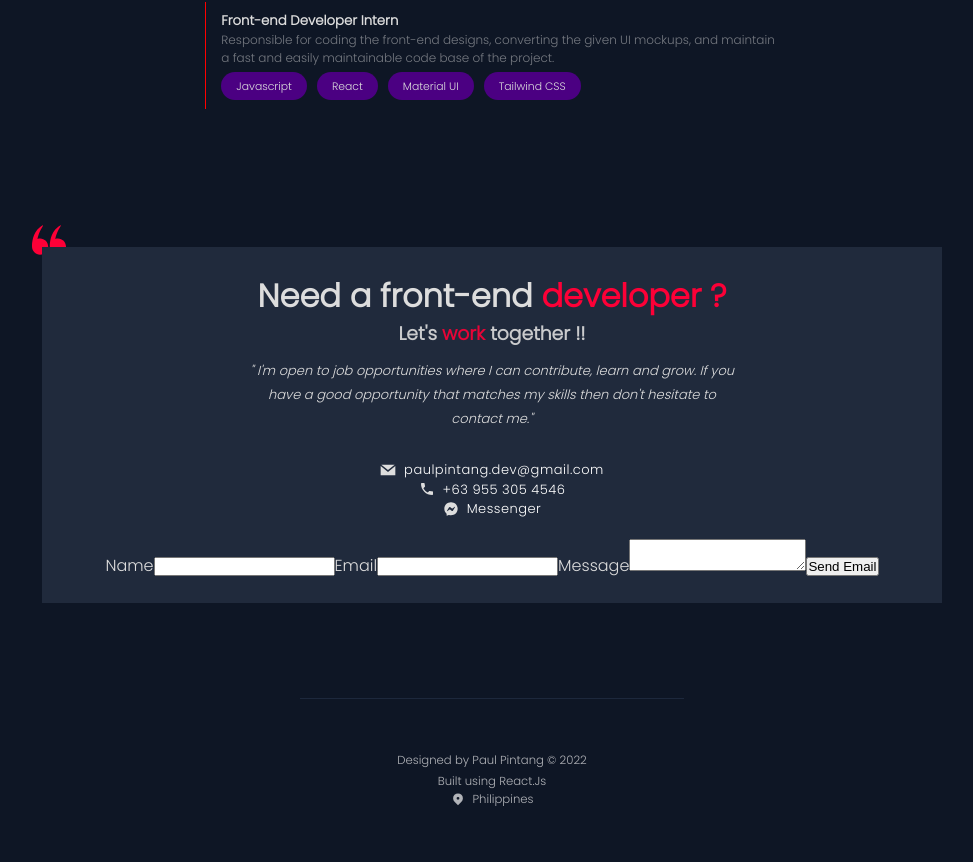
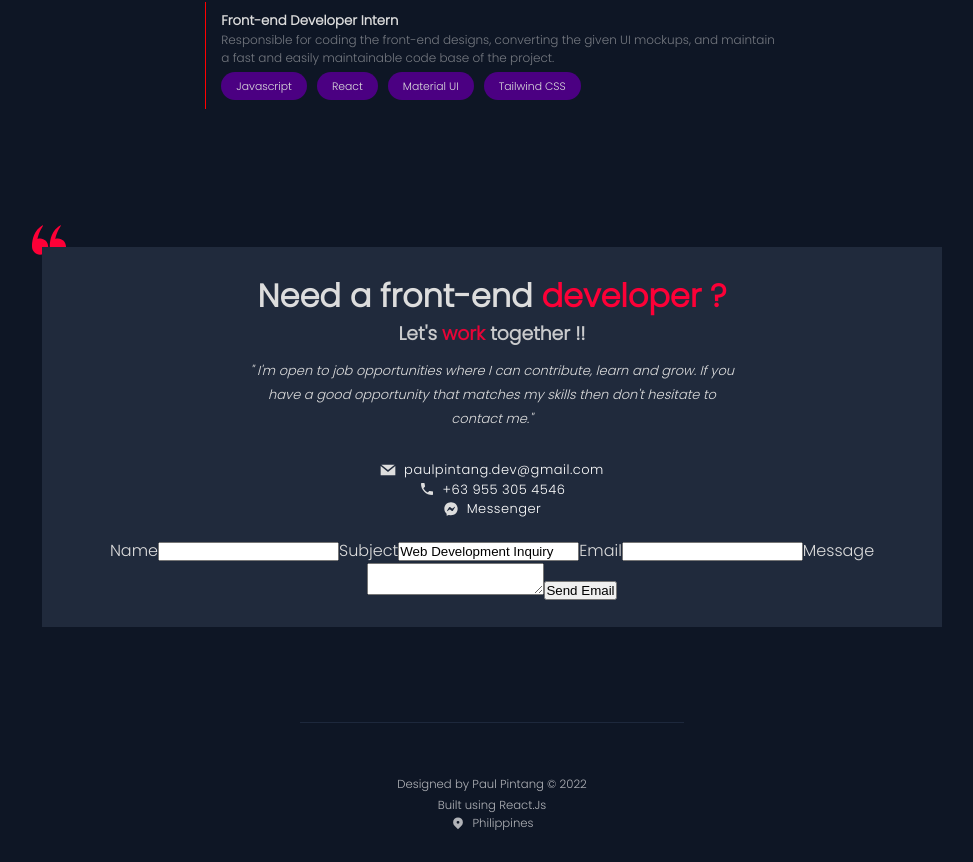
Before and after one commit to PaulPintang/Portfolio, a React (Create React App) app: page / in a window 1280 px wide. Shown: the part 4058-4920 px from the top of the page, without its empty margins (148-1121 px from the left). Before the commit the page ends 4896 px from the top, so only its background shows below. Built offline with nearby package versions, Linux system fonts and the light colour scheme; no server answers.

Commit message:
emailjs mail template changes

```diff
--- a/src/App.js
+++ b/src/App.js
@@ -11,7 +11,6 @@ import GlobalStyles from "./components/styles/GlobalStyles";
 import Experience from "./components/Experience";
 
 function App() {
-require('dotenv').config()
   return (
     <div>
       <AnimationProvider>
--- a/src/components/Contacts/Form/index.jsx
+++ b/src/components/Contacts/Form/index.jsx
@@ -29,8 +29,11 @@ const Form = () => {
 
   return (
     <form ref={form} onSubmit={sendEmail}>
+      <input type="hidden" name="to_name" value="Paul" />
       <label>Name</label>
       <input type="text" name="user_name" />
+      <label>Subject</label>
+      <input type="text" name="subject" value="Web Development Inquiry" />
       <label>Email</label>
       <input type="email" name="user_email" />
       <label>Message</label>
```
